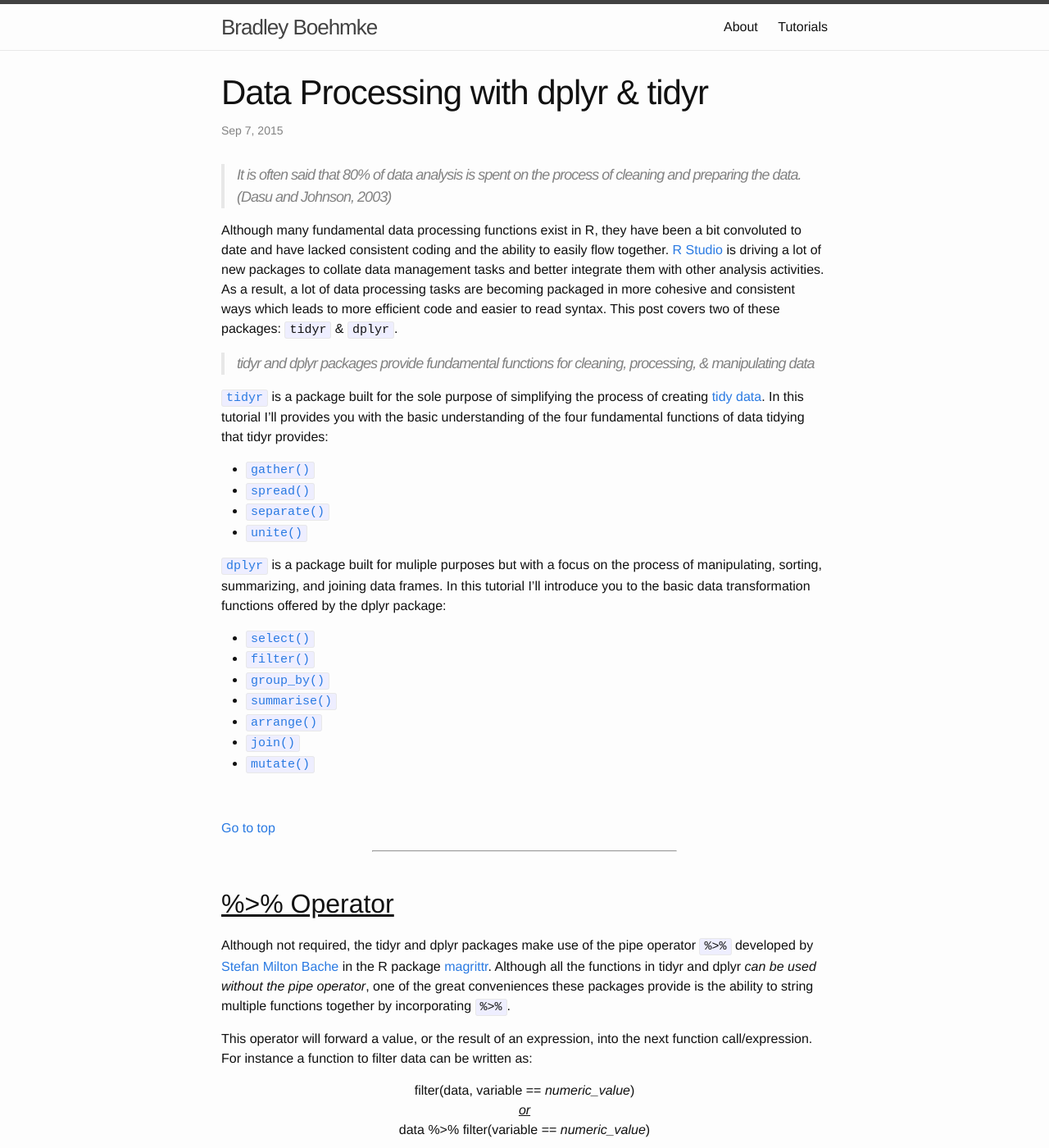
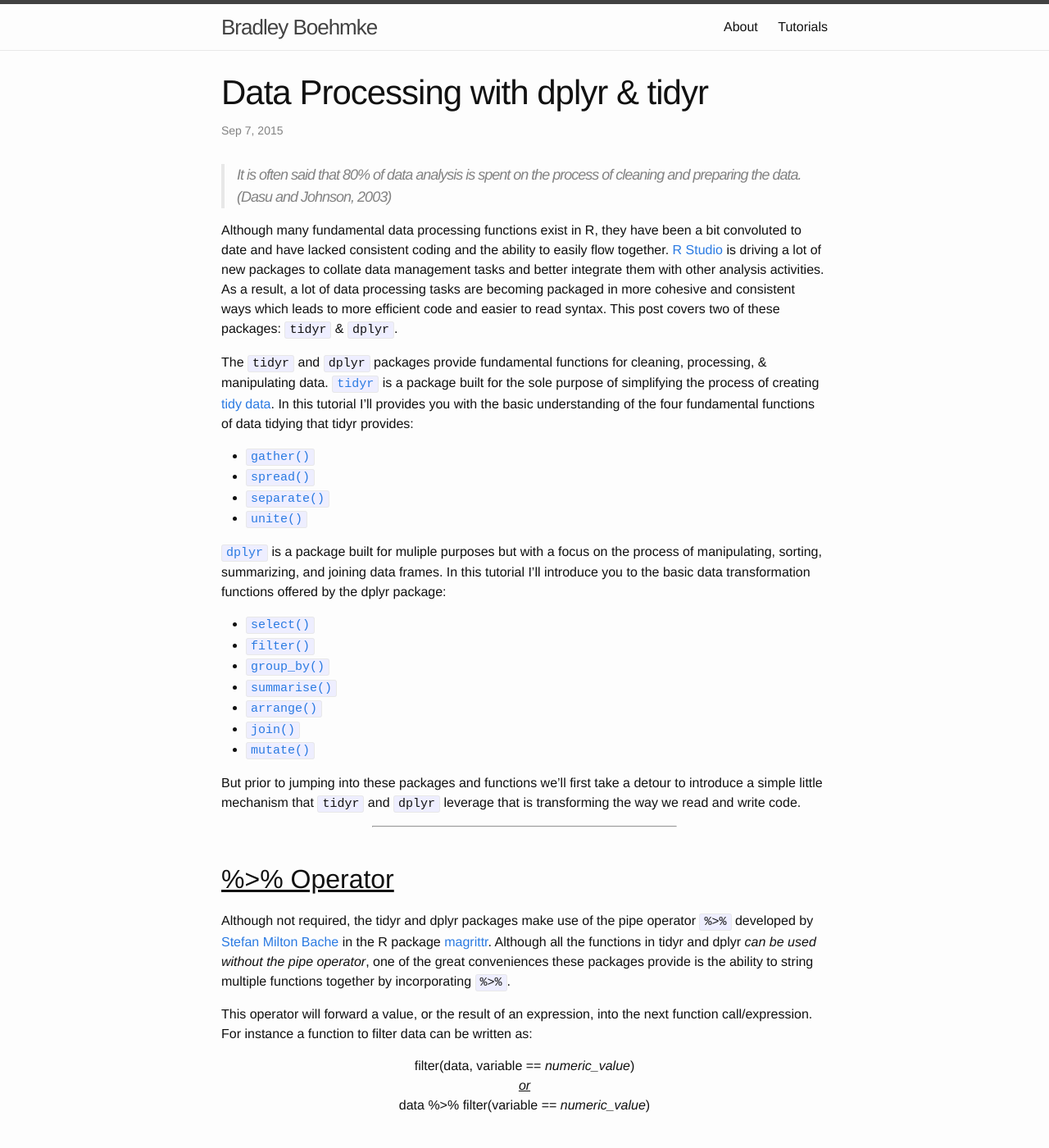
Before and after one commit to bradleyboehmke/bradleyboehmke, a Jekyll site: the page built from _posts/2015-12-28-data-processing-with-dplyr-tidyr.md, in a window 1280 px wide and 1400 px high. Shown: the whole window at 82% size. Built offline with Jekyll 4.4.1, drawn with Linux system fonts in a browser that asks for light colours.

Commit message:
Update 2015-12-28-data-processing-with-dplyr-tidyr.md

```diff
--- a/_posts/2015-12-28-data-processing-with-dplyr-tidyr.md
+++ b/_posts/2015-12-28-data-processing-with-dplyr-tidyr.md
@@ -11,9 +11,7 @@ tags: [r, data wrangling, dplyr, tidyr]
 Although many fundamental data processing functions exist in R, they have been a bit convoluted to date and have lacked consistent coding and the ability to easily flow together. [R Studio](https://www.rstudio.com/) is driving a lot of new packages to collate data management tasks and better integrate them with other analysis activities. As a result, a lot of data processing tasks are becoming packaged in more cohesive and consistent ways which leads to more efficient code and easier to read syntax. This post covers two of these packages: `tidyr` & `dplyr`.
 <!--more-->
 
-> <em>tidyr and dplyr packages provide fundamental functions for cleaning, processing, & manipulating data</em>
-
-[`tidyr`](https://cran.r-project.org/web/packages/tidyr/index.html) is a package built for the sole purpose of simplifying the process of creating [tidy data](http://vita.had.co.nz/papers/tidy-data.html). In this tutorial I'll provides you with the basic understanding of the four fundamental functions of data tidying that tidyr provides:
+The `tidyr` and `dplyr` packages provide fundamental functions for cleaning, processing, & manipulating data. [`tidyr`](https://cran.r-project.org/web/packages/tidyr/index.html) is a package built for the sole purpose of simplifying the process of creating [tidy data](http://vita.had.co.nz/papers/tidy-data.html). In this tutorial I'll provides you with the basic understanding of the four fundamental functions of data tidying that tidyr provides:
 
 * <a href="#gather">`gather()`</a>
 * <a href="#spread">`spread()`</a>
@@ -30,9 +28,7 @@ Although many fundamental data processing functions exist in R, they have been a
 * <a href="#join">`join()`</a>
 * <a href="#mutate">`mutate()`</a>
 
-<br>
-
-<a href="#">Go to top</a>
+But prior to jumping into these packages and functions we'll first take a detour to introduce a simple little mechanism that `tidyr` and `dplyr` leverage that is transforming the way we read and write code.
 
 <center><hr width="50%"></center>
 
```
